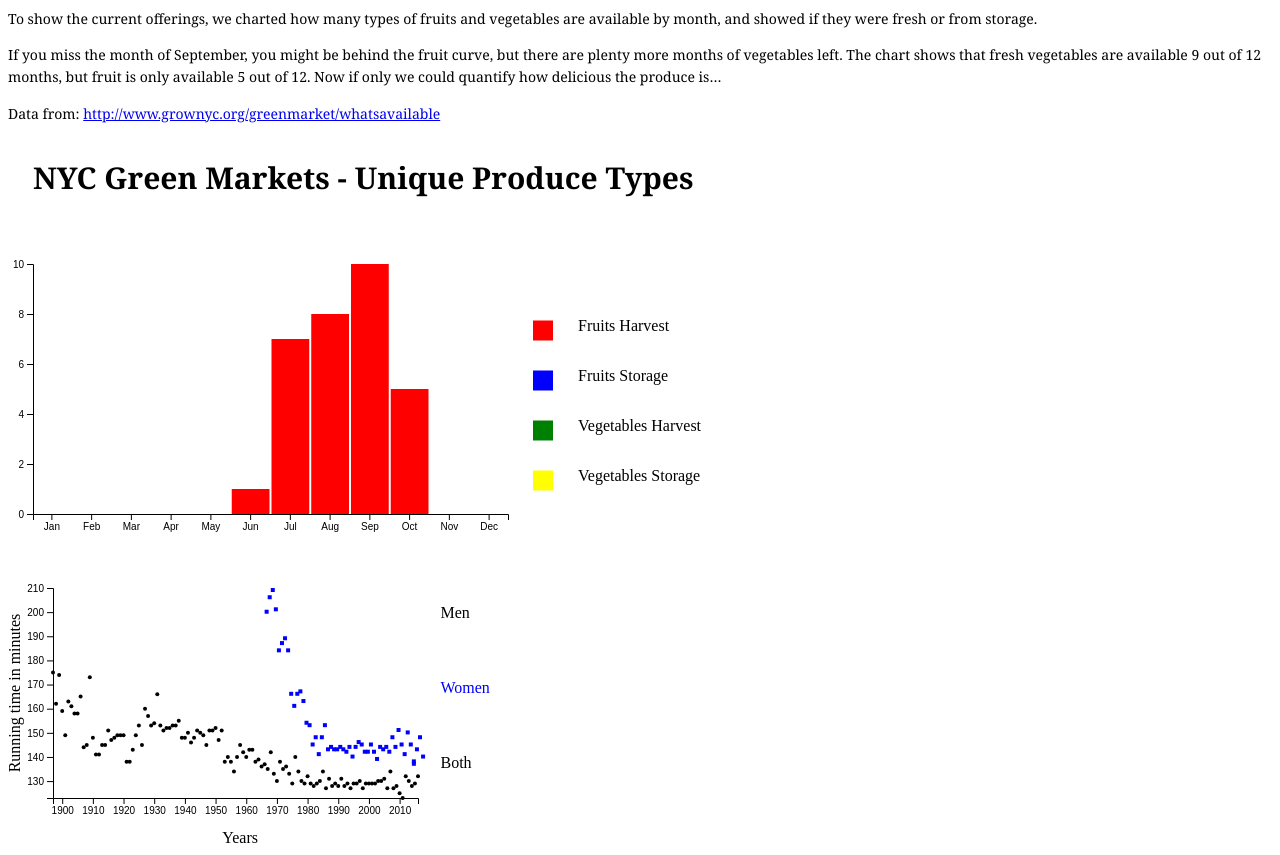
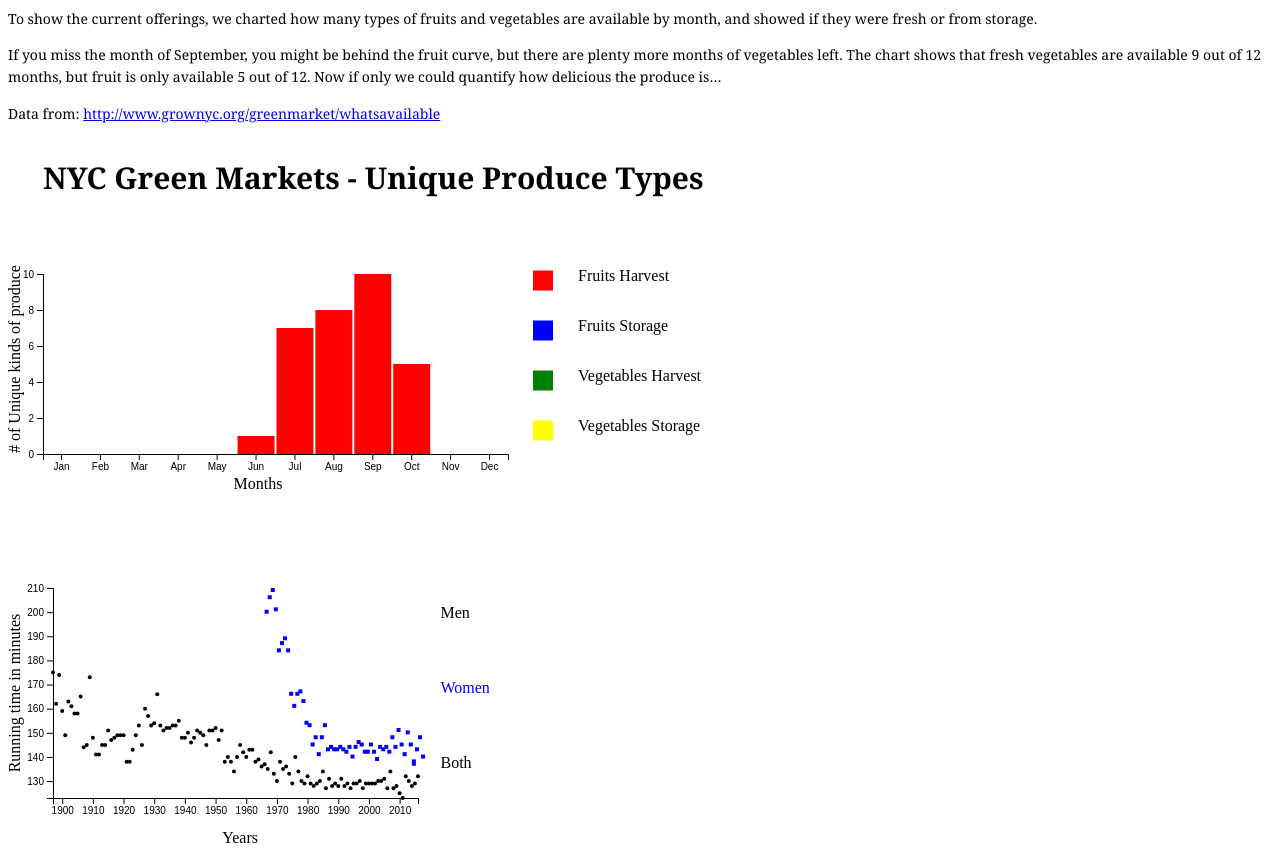
Before and after one commit to ccbn/SDA, a plain HTML site: page Assignment1/index.html in a window 1280 px wide. Shown: the part 2400-3255 px from the top of the page. Drawn offline with Linux system fonts and the light colour scheme.

Commit message:
akse-tekst på første graf

```diff
--- a/Assignment1/index.html
+++ b/Assignment1/index.html
@@ -156,7 +156,7 @@
       var h = 300;
       var h2 = 400;
       var numberOfMoth = 12;
-      var padding = 25;
+      var padding = 35;
       var padding2 = 25;
 			var rowC = function(d) {
 				return {a: "he", b: d.hej};
@@ -206,6 +206,9 @@
         CreateYAxis(elements.svg,yScale);
         CreateXAxis(elements.svg,xScale);
 
+        CreateXAxisText1(elements.svg,w,h2 - 50);
+        CreateYAxisText1(elements.svg,w,h2);
+
         //Create title above graph
         CreateGraphTitle(elements.svg);
       });
@@ -219,7 +222,7 @@
       var GetYScale = function() {
         var yScale = d3.scaleLinear()
 							.domain([0, d3.max(ukpData[0])])
-							.range([h - padding, 0 + padding /*+ (h2 -h)*/]);
+							.range([h - padding - 50, 0 + padding  /*+ (h2 -h)*/]);
         return yScale;
       }
       var CreateYAxis = function(svg,yScale) {
@@ -228,7 +231,7 @@
         svg.select("#graph").append("h1");
         svg.select("#graph").append("g")
    				.attr("class", "y axis")
-          .attr("transform", "translate(" + padding + ",0)")
+          .attr("transform", "translate(" + padding + ", 0)")
    				.call(yAxis);
       }
       var CreateXAxis = function(svg,xScale) {
@@ -236,7 +239,7 @@
           .ticks(12);
           svg.select("#graph").append("g")
    				.attr("class", "x axis")
-          .attr("transform", "translate(0," + (h - padding) + ")")
+          .attr("transform", "translate(0," + (h - padding - 50) + ")")
    				.call(xAxis);
       }
 
@@ -285,7 +288,7 @@
           })
           .attr("width", xScale.bandwidth())
           .attr("height", function(d) {
-            return h - yScale(d) - padding;
+            return h - yScale(d) - padding - 50;
           })
           .attr("fill", function(d) {
             return "rgb(255, 0, 0)";
@@ -304,7 +307,7 @@
                 return w + padding2 + (h/15)+ padding2;	//Bar width of 20 plus 1 for padding
              })
             .attr("y", function(d, i) {
-              return i*padding2*2 +(h -((dataset.length-1)*19 + (dataset.length)*(h/15)))/2 + h/15/2;
+              return i*padding2*2 +(h -((dataset.length-1)*19 + (dataset.length)*(h/15)))/2 + h/15/2 - 50;
             })
             .attr("width", h / 15)
             .attr("height", function(d) {
@@ -325,7 +328,7 @@
                   return yScale(d);
                 })
                 .attr("height", function(d) {
-                  return h - yScale(d) - padding;
+                  return h - yScale(d) - padding - 50;
                 })
                 .attr("fill", function(d) {
                   if(i == 0) {
@@ -350,7 +353,7 @@
               return w + padding2;	//Bar width of 20 plus 1 for padding
            })
           .attr("y", function(d, i) {
-            return i*padding2*2 +(h -((dataset.length-1)*19 + (dataset.length)*(h/15)))/2;
+            return i*padding2*2 +(h -((dataset.length-1)*19 + (dataset.length)*(h/15)))/2 - 50;
           })
           .attr("width", h / 15)
           .attr("height", function(d) {
@@ -381,6 +384,27 @@
         }
         return  ukpArray;
       }
+
+
+    var CreateXAxisText1 = function(svg,w,h) {
+      svg.append("text")
+      .attr("class", "xText label")
+      .attr("text-anchor", "middle")
+      .attr("x", w / 2)
+      .attr("y", h)
+      .text("Months");
+    };
+
+    var CreateYAxisText1 = function(svg,w,h) {
+      svg.append("text")
+      .attr("class", "yText label")
+      .attr("text-anchor", "middle")
+      .attr("y", 0)
+      .attr("x", - h / 2 - 20)
+      .attr("dy", ".75em")
+      .attr("transform", "rotate(-90)")
+      .text("# of Unique kinds of produce");
+    };
 
     var rowConverter2 = function(row) {
       return {
@@ -426,9 +450,7 @@
       CreateGraphLabels2(elements.graphLabels,w,h,xScale,yScale,AtleteData,AtleteDataWomen,elements.svg,elements.graph,padding );
       });
     });
-    var GettimeMinMax = function() {
 
-    }
     var CreateGraphLabels2 = function(graphLabelsElem,w,h,xScale,yScale,dataMen,dataWomen,svg,graph,padding) {
         var gender = ["Men","Women", "Both"];
         graphLabelsElem
```
